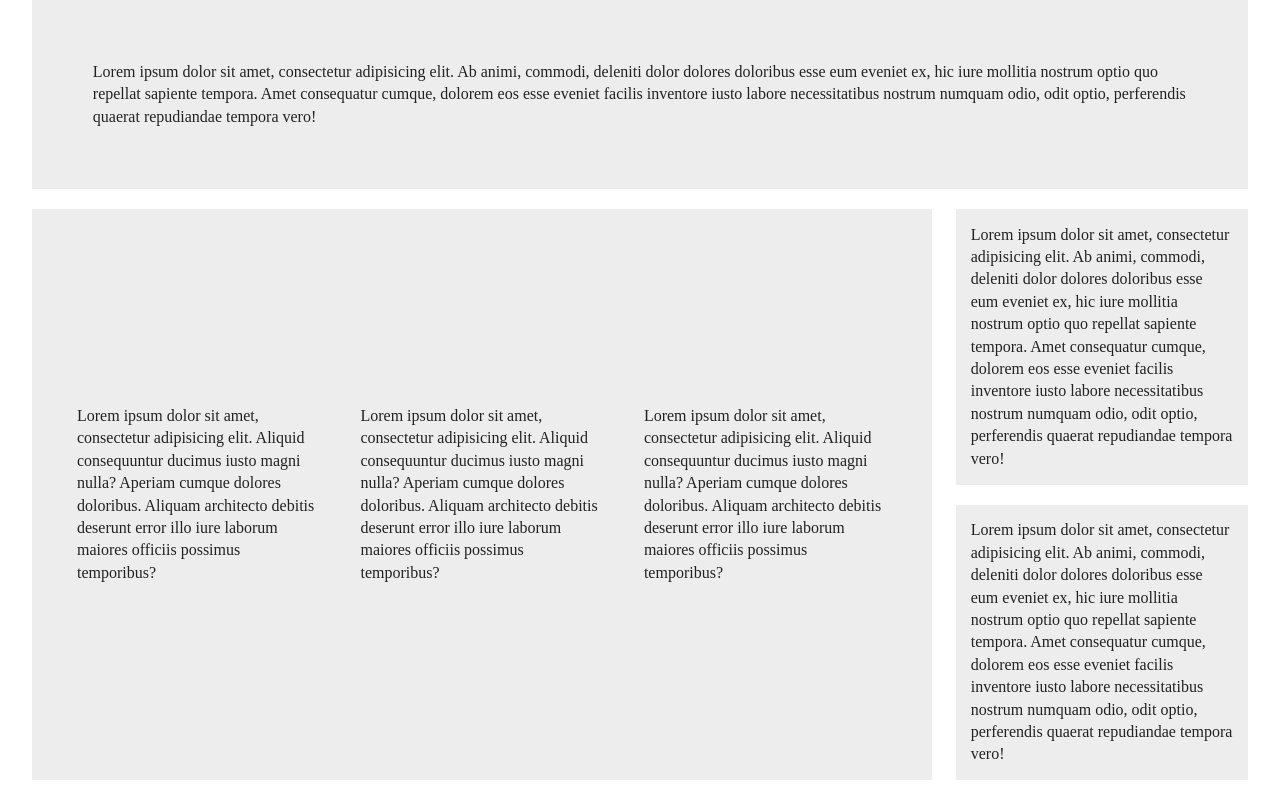
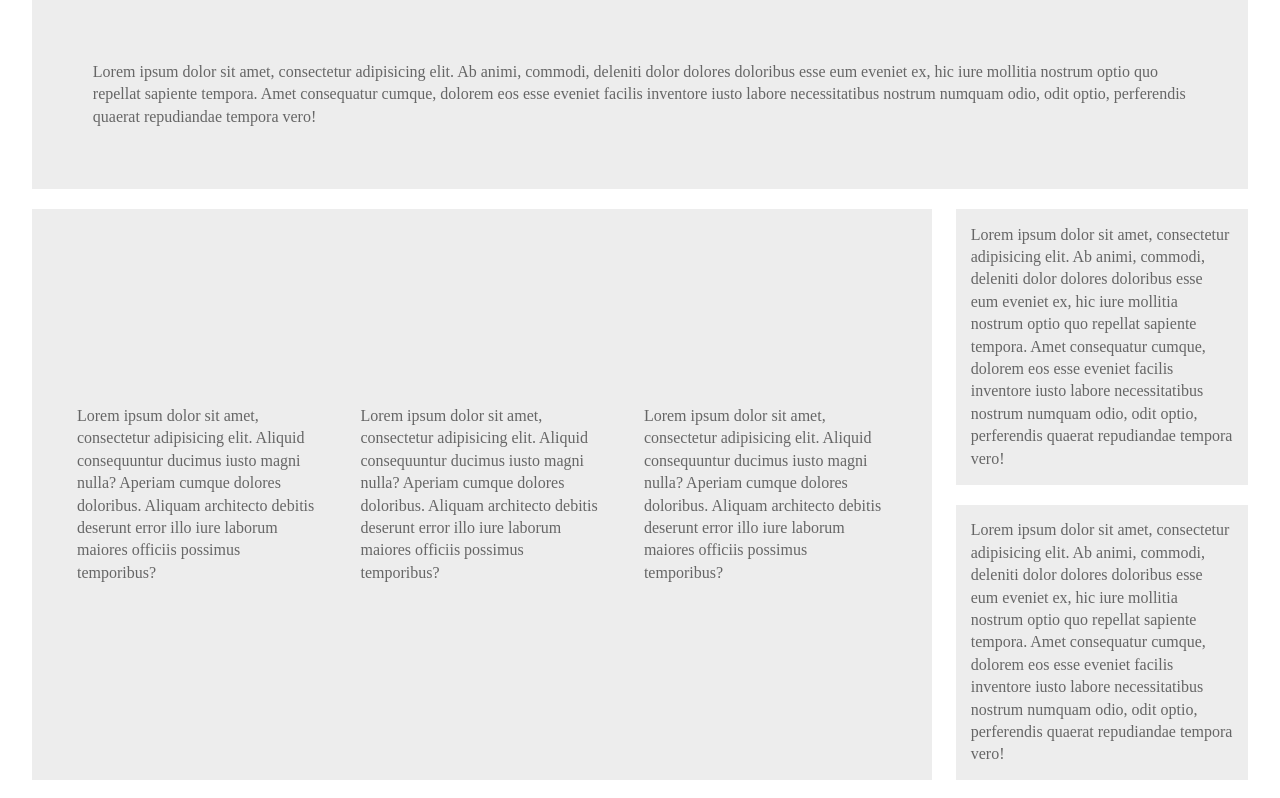
Before and after one commit to ghelanijimmy/cssgrid, a website: page src/index.html in a window 1280 px wide. Shown: the top 798 px of the page. Drawn offline with Linux system fonts and the light colour scheme.

Commit message:
font color changes

```diff
--- a/src/css/main.css
+++ b/src/css/main.css
@@ -320,3 +320,6 @@ p.none span {
   align-self: center;
   justify-self: center;
 }
+* {
+  color: #666;
+}
```
